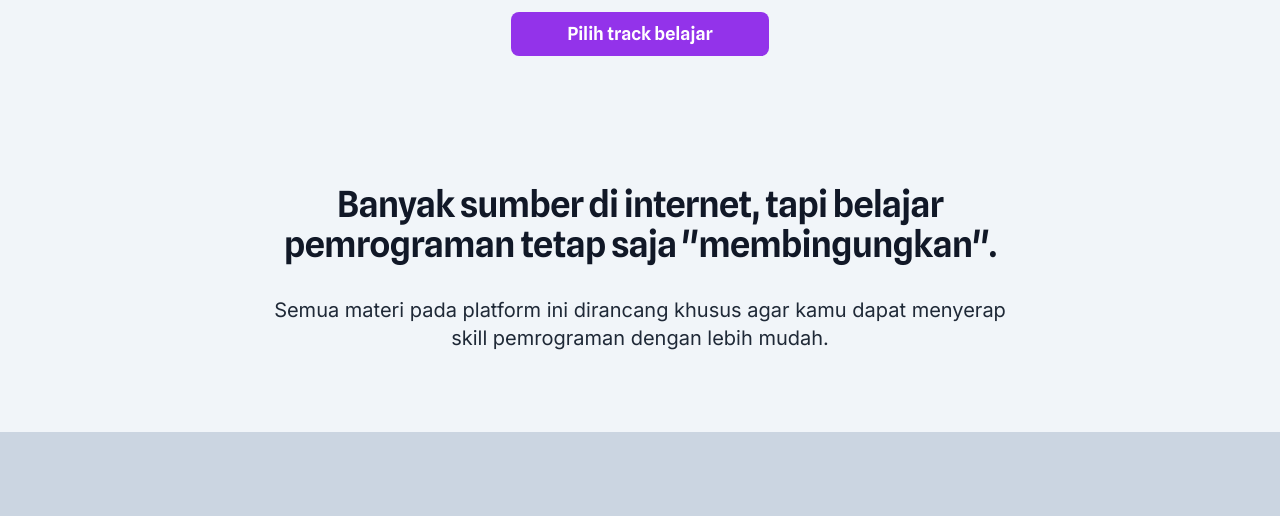
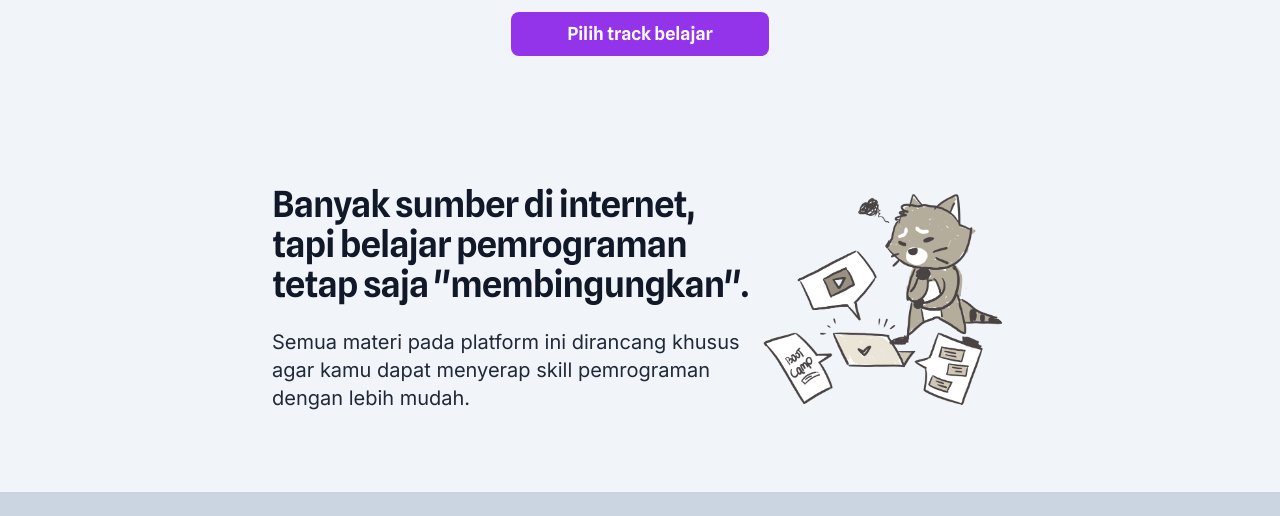
Before and after one commit to ayongulik/web, an Astro site: page / in a window 1280 px wide. Shown: the part 284-800 px from the top of the page. Built offline with nearby package versions, Linux system fonts and the light colour scheme; Astro itself is replaced by a stand-in of ours.

Commit message:
feat: add confused raccoon to the homepage

```diff
--- a/src/pages/index.astro
+++ b/src/pages/index.astro
@@ -124,21 +124,22 @@ const productHighlights = [
         </article>
       </header>
 
-      <section class="my-14 md:my-16 lg:my-20">
-        <div class="text-center px-4">
+      <section
+        class="my-14 flex flex-col md:flex-row gap-6 md:gap-0 items-center max-w-screen-md px-4 mx-auto md:my-16 lg:my-20"
+      >
+        <div class="flex-1">
           <h2
-            class=`relative text-2xl md:text-4xl font-semibold text-gray-900 max-w-screen-md mx-auto mb-6 md:mb-8 tracking-tight font-heading`
+            class=`relative text-2xl md:text-4xl font-semibold text-gray-900 mx-auto mb-4 md:mb-6 tracking-tight font-heading`
           >
             Banyak sumber di internet, tapi belajar pemrograman tetap saja
             "membingungkan".
           </h2>
-          <p
-            class="text-lg lg:text-xl text-gray-800 max-w-screen-md mx-auto text-pretty"
-          >
+          <p class="text-lg lg:text-xl text-gray-800 text-pretty">
             Semua materi pada platform ini dirancang khusus agar kamu dapat
             menyerap skill pemrograman dengan lebih mudah.
           </p>
         </div>
+        <img class="max-w-[250px] flex-none" src="/web/images/illus-1.png" />
       </section>
 
       <section
```
Also changed, not shown: public/images/illus-1.png (added).
